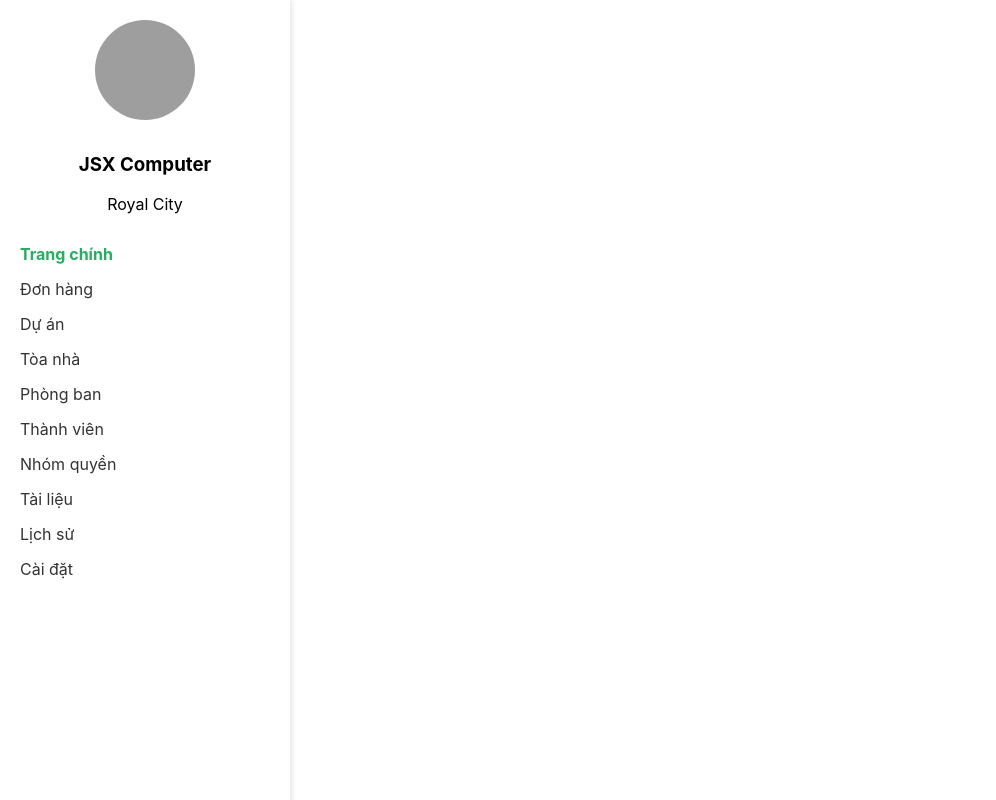
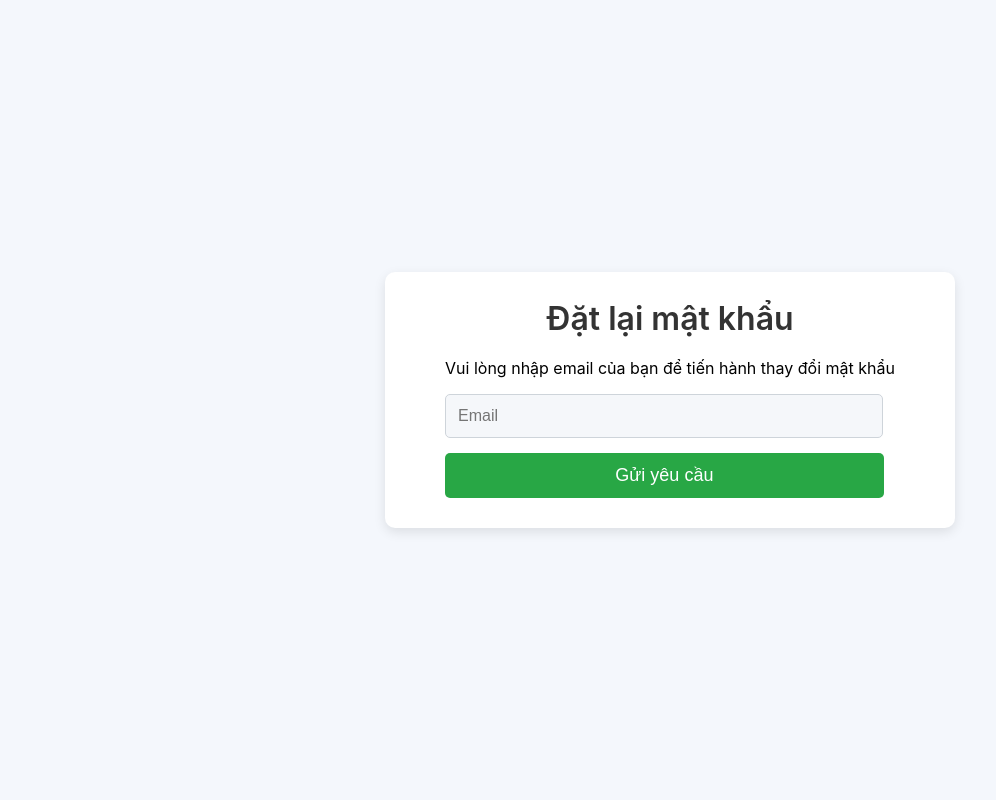
Before and after one commit to Locpx5120/TFU-Resident-Web123, a React (Create React App) app in the folder tfu-residet-web/: page /forgot-password in a window 1280 px wide. Shown: the whole page, without its empty margins (0-996 px from the left). Built offline with nearby package versions, Linux system fonts and the light colour scheme; grey boxes are pictures that could not be loaded.

Commit message:
Edit something about Login, Register

```diff
--- a/tfu-residet-web/src/App.js
+++ b/tfu-residet-web/src/App.js
@@ -2,6 +2,7 @@ import { BrowserRouter as Router, Routes, Route } from 'react-router-dom';
 import './App.css';
 import Login from './pages/Login';
 import Register from './pages/Register';
+import ForgotPassword from './pages/ForgotPassword';
 import Dashboard from './components/Dashboard';
 import Sidebar from './components/Sidebar';
 
@@ -11,6 +12,7 @@ function App() {
       <Routes>
         <Route path='/login' element={<Login />} />
         <Route path='/register' element={<Register />} />
+        <Route path='/forgot-password' element={<ForgotPassword />} />
         <Route
           path="/*"
           element={
--- a/tfu-residet-web/src/pages/ForgotPassword.jsx
+++ b/tfu-residet-web/src/pages/ForgotPassword.jsx
@@ -1,7 +1,6 @@
 import React, { useState } from 'react';
 import { Container, Row, Col, Form, FormGroup, Button } from 'react-bootstrap';
-import { Link } from 'react-router-dom';
-import '../styles/register.css';
+import '../styles/ForgotPass.css';
 
 const ForgotPassword = () => {
     const [formData, setFormData] = useState({
@@ -18,7 +17,7 @@ const ForgotPassword = () => {
        e.preventDefault();
 
        try {
-          const response = await fetch('http://localhost:8000/api/v1/auth/reset-password', {
+          const response = await fetch('http://localhost:5045/api/auth/forgot', {
              method: 'POST',
              headers: {
                 'Content-Type': 'application/json'
@@ -43,10 +42,10 @@ const ForgotPassword = () => {
           <Container>
              <Row>
                 <Col lg='8' className='m-auto'>
-                   <div className="register_container d-flex justify-content-between">
-                      <div className="register_form">
-                         <h2>Reset Password</h2>
-                         <p>Please enter your email and new password to reset your password.</p>
+                   <div className="forgotpass_container d-flex justify-content-between">
+                      <div className="forgotpass_form">
+                         <h2>Đặt lại mật khẩu</h2>
+                         <p>Vui lòng nhập email của bạn để tiến hành thay đổi mật khẩu</p>
                          {message && <p className="text-danger">{message}</p>}
                          <Form onSubmit={handleSubmit}>
                             <FormGroup>
@@ -59,19 +58,8 @@ const ForgotPassword = () => {
                                   required
                                />
                             </FormGroup>
-                            <FormGroup>
-                               <input
-                                  type="password"
-                                  name="newPassword"
-                                  placeholder="New Password"
-                                  value={formData.newPassword}
-                                  onChange={handleChange}
-                                  required
-                               />
-                            </FormGroup>
-                            <Button className='btn secondary__btn auth__btn' type='submit'>Reset Password</Button>
+                            <Button className='btn secondary__btn auth__btn' type='submit'>Gửi yêu cầu</Button>
                          </Form>
-                         <p>Remember your password? <Link to='/login'>Login</Link></p>
                       </div>
                    </div>
                 </Col>
--- a/tfu-residet-web/src/pages/Login.jsx
+++ b/tfu-residet-web/src/pages/Login.jsx
@@ -33,7 +33,7 @@ const Login = () => {
         dispatch({ type: 'LOGIN_START' })
 
         try {
-            const res = await fetch('http://localhost:8000/api/v1/auth/login', {
+            const res = await fetch('http://localhost:5045/api/auth/token', {
                 method: 'post',
                 headers: {
                     'content-type': 'application/json'
@@ -73,7 +73,7 @@ const Login = () => {
                            </FormGroup>
                            <Button className='btn primary-btn' type='submit'>Đăng nhập</Button>
                         </Form>
-                        <p><Link to='/reset-password'>Quên mật khẩu?</Link></p>
+                        <p><Link to='/forgot-password'>Quên mật khẩu?</Link></p>
                         <p>Bạn chưa có tài khoản? <Link to='/register'>Đăng ký</Link></p>
                      </div>
                   </div>
--- a/tfu-residet-web/src/pages/Register.jsx
+++ b/tfu-residet-web/src/pages/Register.jsx
@@ -45,7 +45,7 @@ const Register = () => {
       }
 
       try {
-         const res = await fetch('http://localhost:8000/api/v1/auth/register', {
+         const res = await fetch('http://localhost:5045/api/auth/register', {
             method: 'POST',
             body: formData,
          });
--- /dev/null
+++ b/tfu-residet-web/src/styles/ForgotPass.css
@@ -0,0 +1,43 @@
+.forgotpass_container {
+    background-color: white;
+    padding-left: 30px;
+    padding-right: 30px;
+    padding-bottom: 30px;
+    border-radius: 10px;
+    box-shadow: 0 4px 12px rgba(0, 0, 0, 0.1);
+    max-width: 800px;
+    width: 100%;
+    display: flex;
+    flex-direction: column;
+    align-items: center;
+    gap: 25px;
+}
+
+.forgotpass_form input {
+    width: 91.5%;
+    padding: 12px;
+    margin-bottom: 15px;
+    border: 1px solid #ced4da;
+    border-radius: 5px;
+    background-color: #f5f7fa;
+    font-size: 16px;
+}
+
+.forgotpass_form input:focus {
+    border-color: #007bff;
+    outline: none;
+    background-color: white;
+    box-shadow: 0 0 5px rgba(0, 123, 255, 0.25);
+}
+
+.forgotpass_form .secondary__btn {
+    width: 97.5%;
+    padding: 12px;
+    background-color: #28a745;
+    border: none;
+    border-radius: 5px;
+    color: white;
+    font-size: 18px;
+    cursor: pointer;
+    transition: background-color 0.3s ease;
+}
--- a/tfu-residet-web/src/styles/login.css
+++ b/tfu-residet-web/src/styles/login.css
@@ -9,7 +9,8 @@
 
 .login-container {
     background-color: white;
-    padding: 40px;
+    padding-left: 30px;
+    padding-right: 30px;
     border-radius: 10px;
     box-shadow: 0 4px 12px rgba(0, 0, 0, 0.1);
     max-width: 700px;
@@ -17,7 +18,7 @@
     display: flex;
     flex-direction: column;
     align-items: center;
-    gap: 20px;
+    gap: 25px;
 }
 
 .login-form {
--- a/tfu-residet-web/src/styles/register.css
+++ b/tfu-residet-web/src/styles/register.css
@@ -9,7 +9,8 @@ section {
 
 .register_container {
     background-color: white;
-    padding: 40px;
+    padding-left: 30px;
+    padding-right: 30px;
     border-radius: 10px;
     box-shadow: 0 4px 12px rgba(0, 0, 0, 0.1);
     max-width: 800px;
@@ -17,7 +18,7 @@ section {
     display: flex;
     flex-direction: column;
     align-items: center;
-    gap: 20px;
+    gap: 25px;
 }
 
 .register_form {
@@ -33,7 +34,7 @@ h2 {
 }
 
 .register_form input {
-    width: 96%;
+    width: 91.5%;
     padding: 12px;
     margin-bottom: 15px;
     border: 1px solid #ced4da;
@@ -50,7 +51,7 @@ h2 {
 }
 
 .register_form .secondary__btn {
-    width: 91.5%;
+    width: 100%;
     padding: 12px;
     background-color: #28a745;
     border: none;
```
Also changed, not shown: tfu-residet-web/src/pages/OTPInput.jsx (added, +62 -0 lines).
